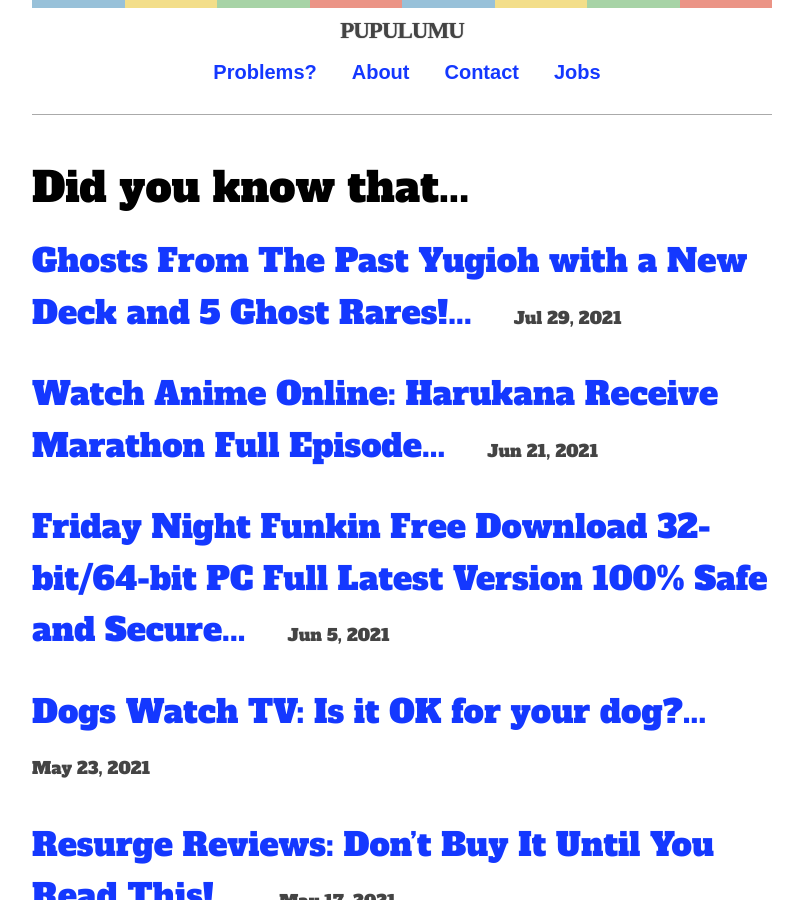
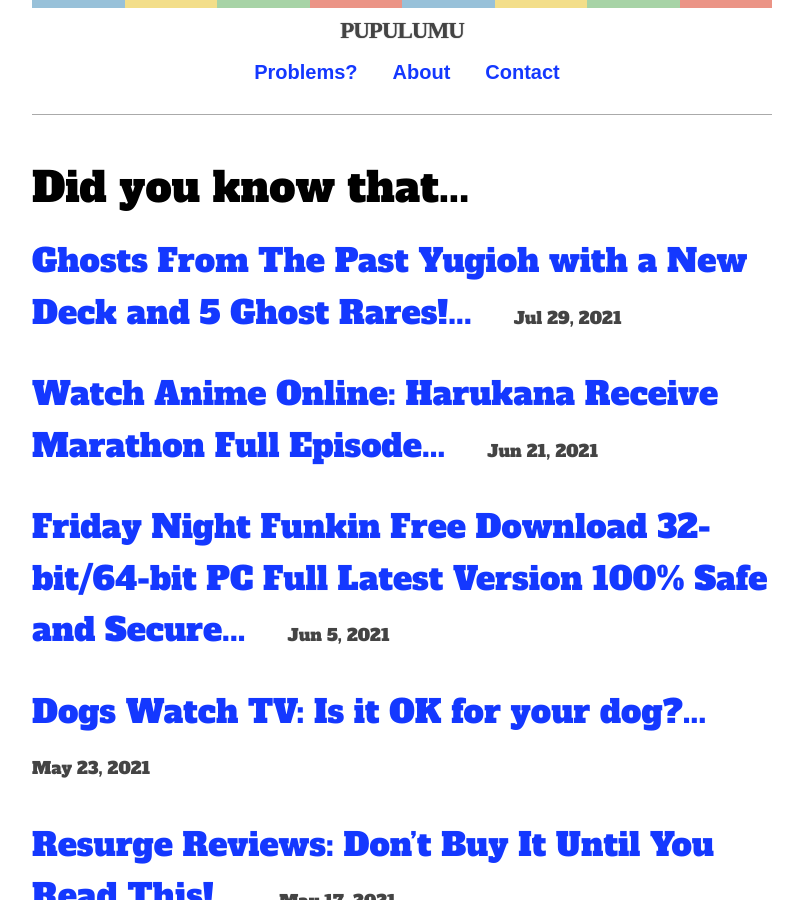
Before and after one commit to coffeecocoa/coffeecocoa.github.io, a Jekyll site: the page built from index.html, in a window 1280 px wide and 900 px high. Shown: the whole window, without its empty margins (238-1041 px from the left). Built offline with Jekyll 4.4.1, drawn with Linux system fonts in a browser that asks for light colours; some web fonts are replaced; the list of posts is cut into pages by our own code.

Commit message:
tempekmu ngiler 8.5

```diff
--- a/_includes/header.html
+++ b/_includes/header.html
@@ -9,14 +9,14 @@
     <nav class="site-nav">
     	<span style="font-size: 20px; ">
     		<b>
-    			<!-- <a href="https://bit.ly/2LL90aA" class="nav-link" target="_blank">Promo 70% Off</a>   -->
+
 
           <a href="{{site.baseurl}}/problems/" class="nav-link">Problems?</a>
 
     			<a href="{{site.baseurl}}/about/" class="nav-link">About</a>
     			<a href="{{site.baseurl}}/contact/" class="nav-link">Contact</a>
 
-          <a href="{{site.baseurl}}/social-media-jobs-remote/" class="nav-link">Jobs</a>
+
 
           <!-- <a href="https://www.amazon.com/gp/search/ref=as_li_qf_sp_sr_tl?ie=UTF8&tag=nejibana05-20&keywords=apple airpod pro&index=aps&camp=1789&creative=9325&linkCode=ur2&linkId=529ed9ca41cc5c46a8f5a2c1b3bc0a45" class="nav-link" target="_blank" rel="nofollow">Your Airpods</a> -->
 
```
